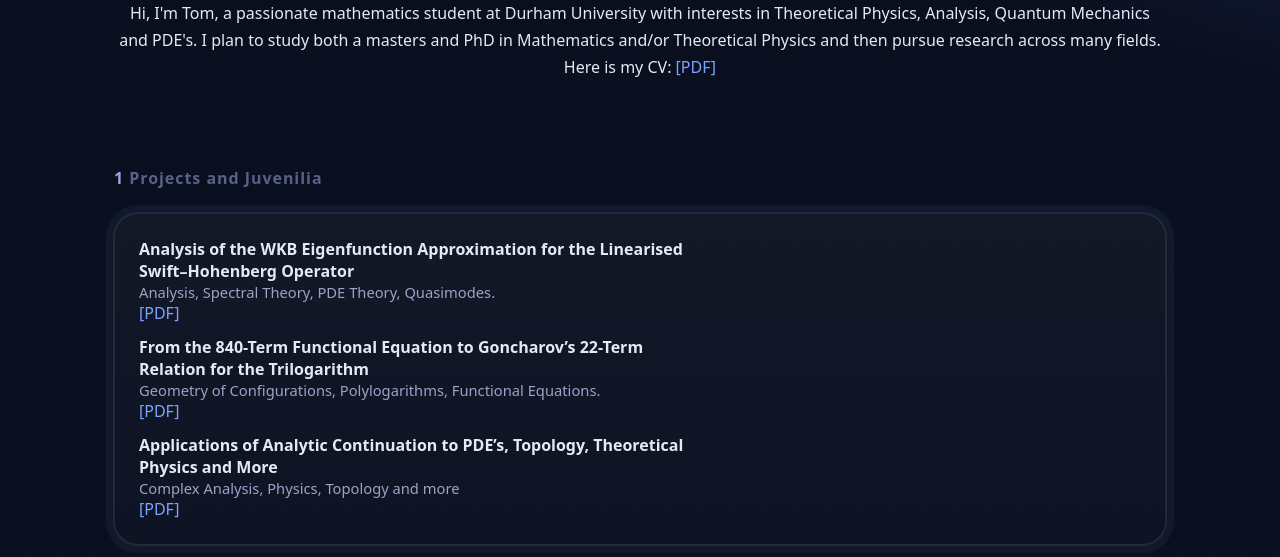
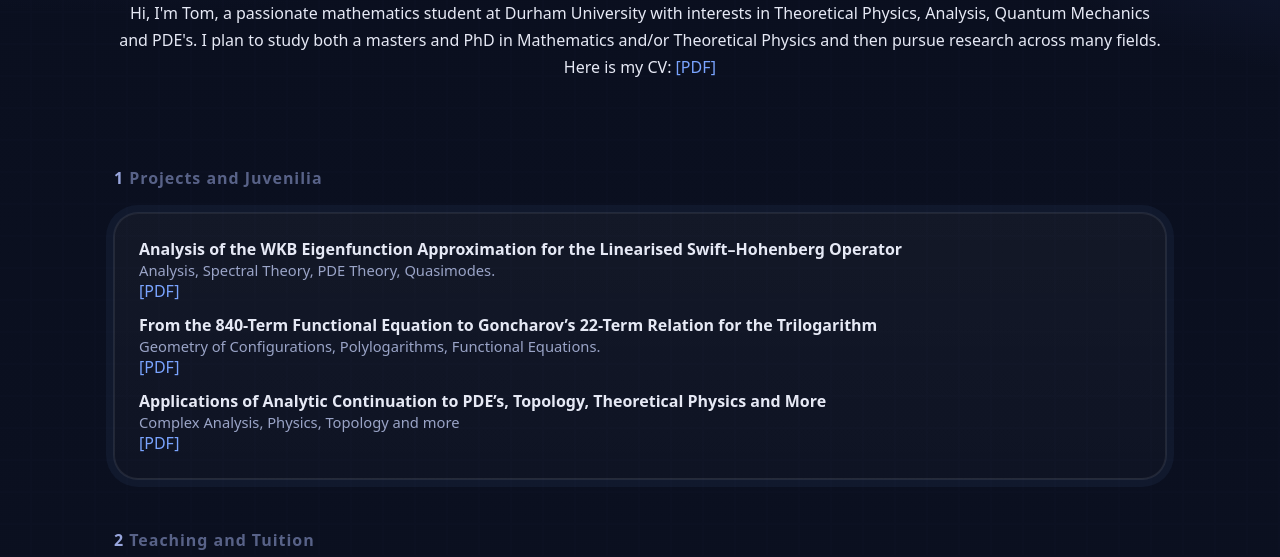
Before and after one commit to TomMacauley/TomMacauley.github.io, a plain HTML site: page index.html in a window 1280 px wide. Shown: the part 243-800 px from the top of the page. Drawn offline with Linux system fonts and the light colour scheme.

Commit message:
Update index.html

```diff
--- a/index.html
+++ b/index.html
@@ -81,7 +81,8 @@
     p{line-height:1.7}
 
     /* ---- Two-column content ---- */
-    .two{display:grid; grid-template-columns: 1.2fr .8fr; gap:24px}
+   .two {display: grid;grid-template-columns: 1fr; /* one full-width column */}
+
     @media (max-width: 900px){ .two{grid-template-columns:1fr;}}
 
     /* ---- Lists ---- */
```
